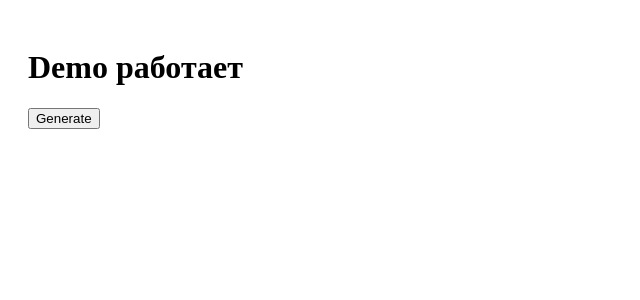
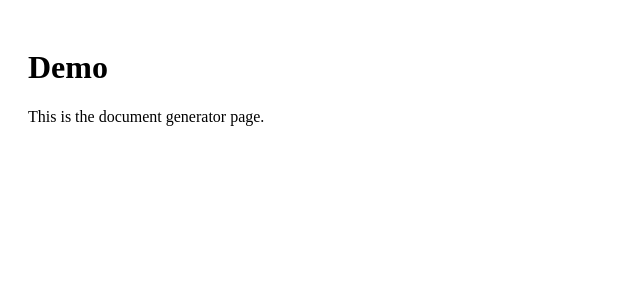
Before and after one commit to docpilot570/docpilot-ai, a Next.js app: page /demo in a window 1280 px wide. Shown: the top 300 px of the page, without its empty margins (0-640 px from the left). Built offline with nearby package versions, Linux system fonts and the light colour scheme.

Commit message:
create demo page

```diff
--- a/pages/demo.js
+++ b/pages/demo.js
@@ -1,10 +1,8 @@
 export default function Demo() {
   return (
     <div style={{padding:20}}>
-      <h1>Demo работает</h1>
-      <button onClick={() => alert("Готово!")}>
-        Generate
-      </button>
+      <h1>Demo</h1>
+      <p>This is the document generator page.</p>
     </div>
-  )
+  );
 }
```
